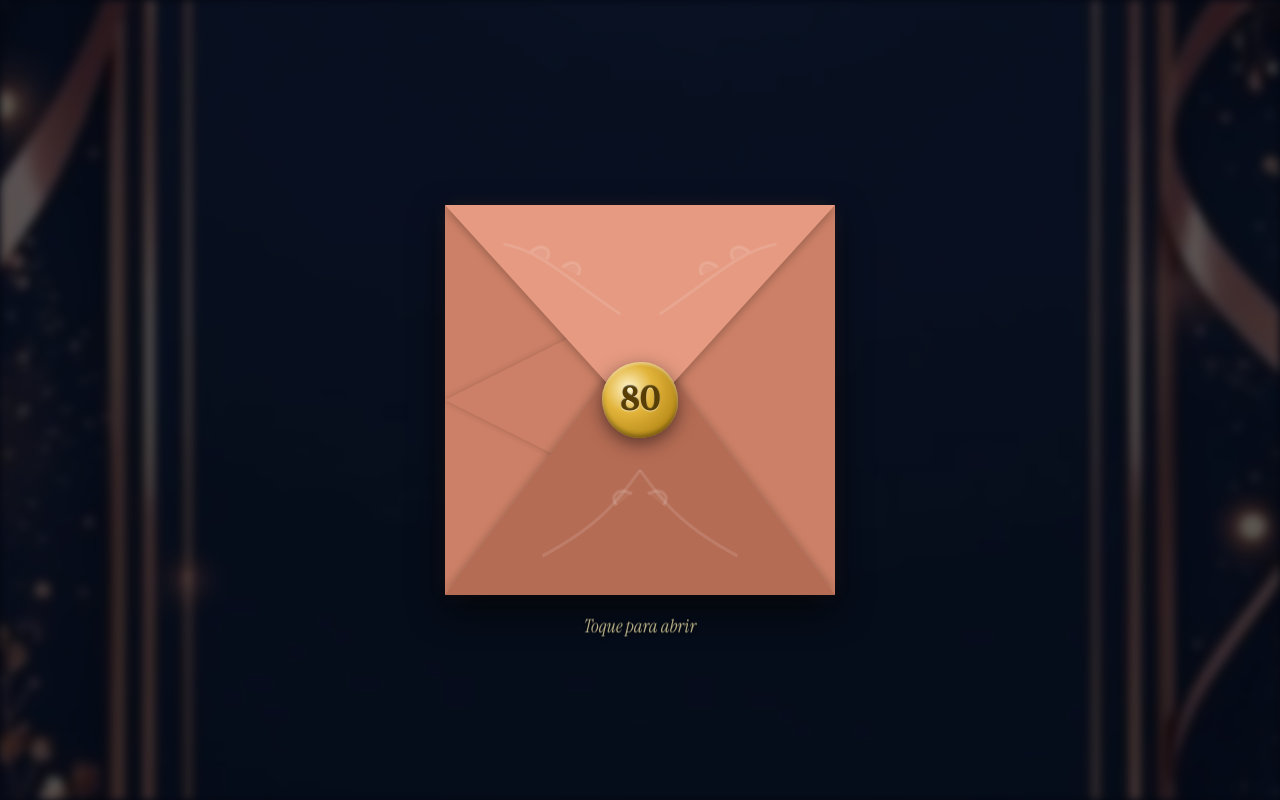
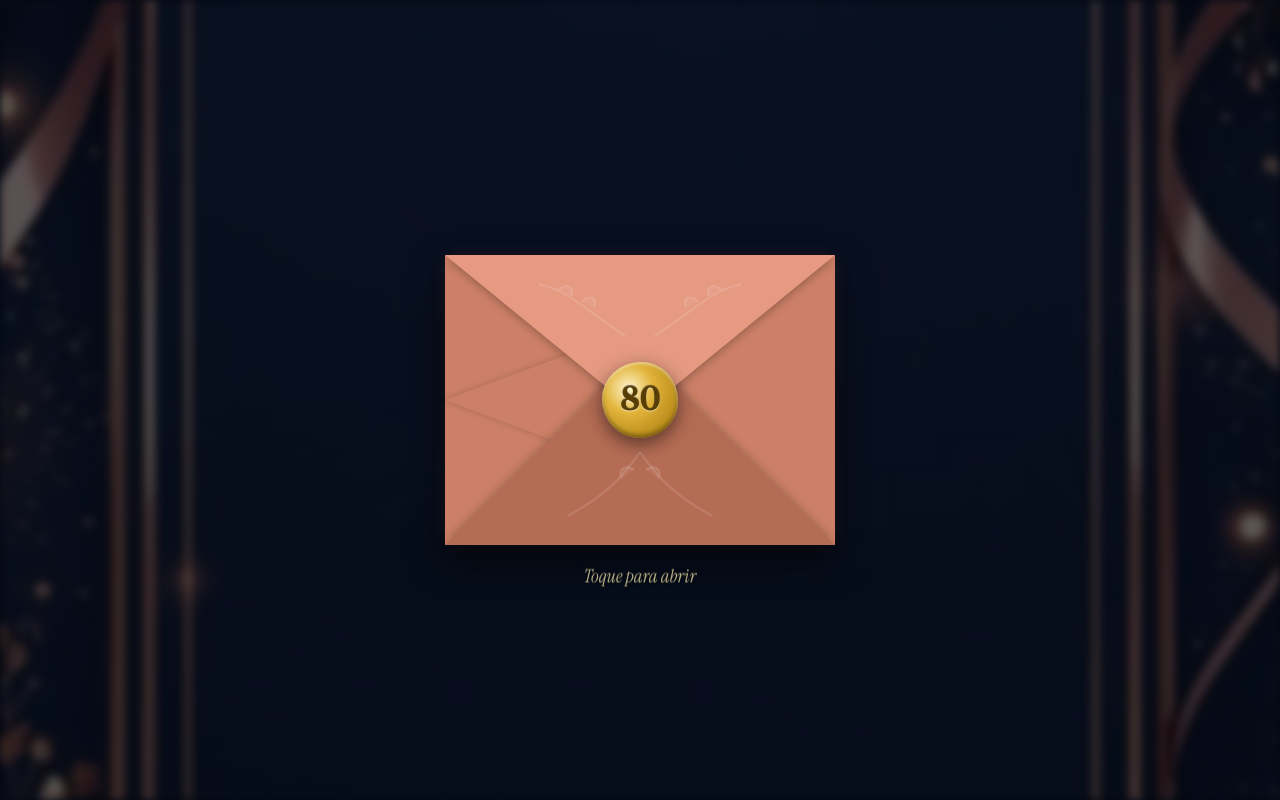
Before and after one commit to rickydomingos97/invite-birthday, a plain HTML site: page index.html in a window 1280 px wide. Drawn offline with Linux system fonts and the light colour scheme.

Commit message:
style: ajusta altura do envelope para 290px mantendo proporção retangular 390x290

```diff
--- a/style.css
+++ b/style.css
@@ -449,8 +449,8 @@ body {
   position: relative;
   width: 100%;
   max-width: 450px;
-  height: 450px;
-  max-height: 95vw;
+  height: 350px;
+  max-height: 85vw;
   padding: 20px;
   display: flex;
   justify-content: center;
@@ -461,10 +461,10 @@ body {
 .envelope {
   position: relative;
   width: 390px;
-  height: 390px;
+  height: 290px;
   max-width: 85vw;
-  max-height: 85vw;
-  aspect-ratio: 1 / 1;
+  max-height: 65vw;
+  aspect-ratio: 390 / 290;
   background: linear-gradient(135deg, #cf866e 0%, #b26c55 50%, #98523c 100%);
   border-radius: 8px;
   box-shadow:
```
